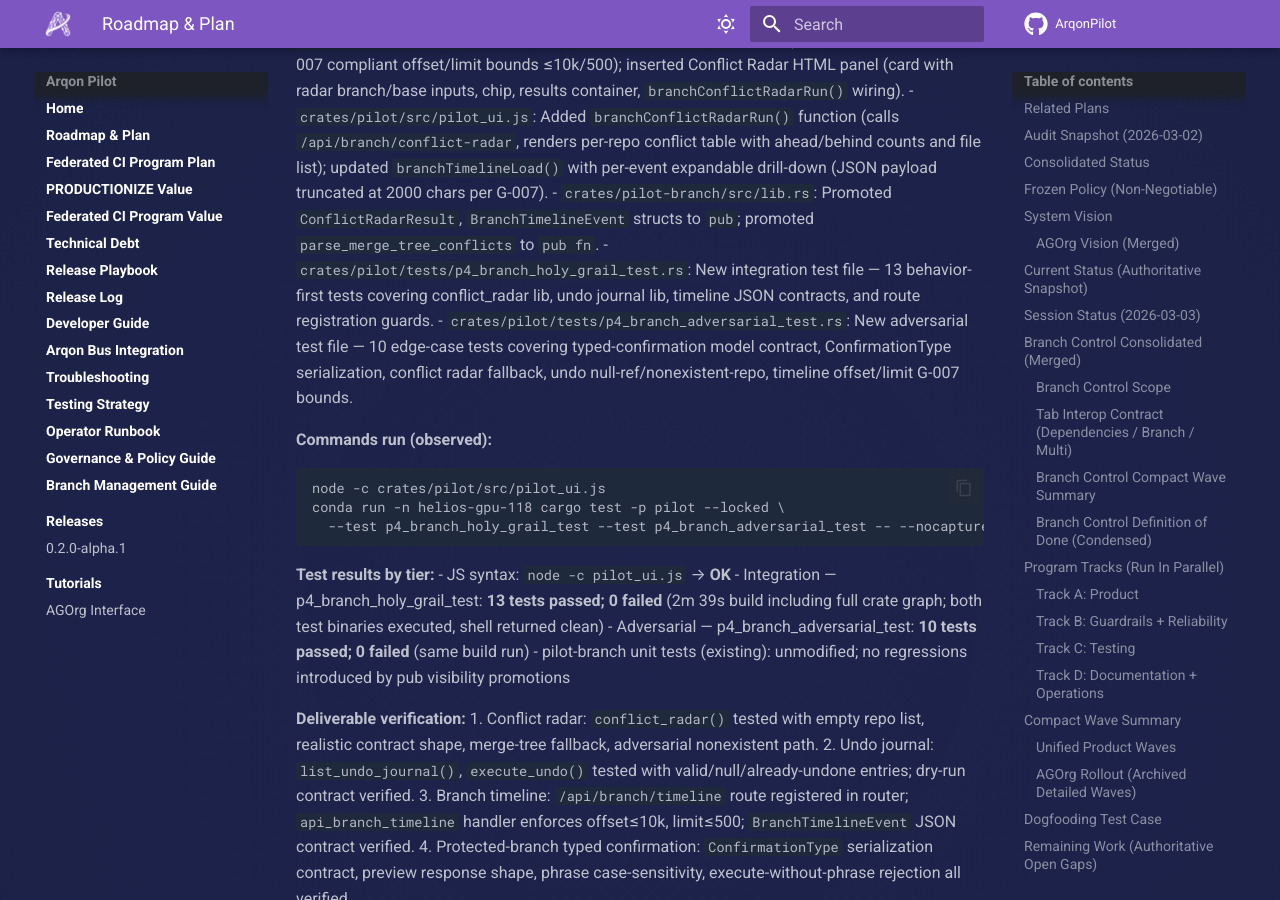
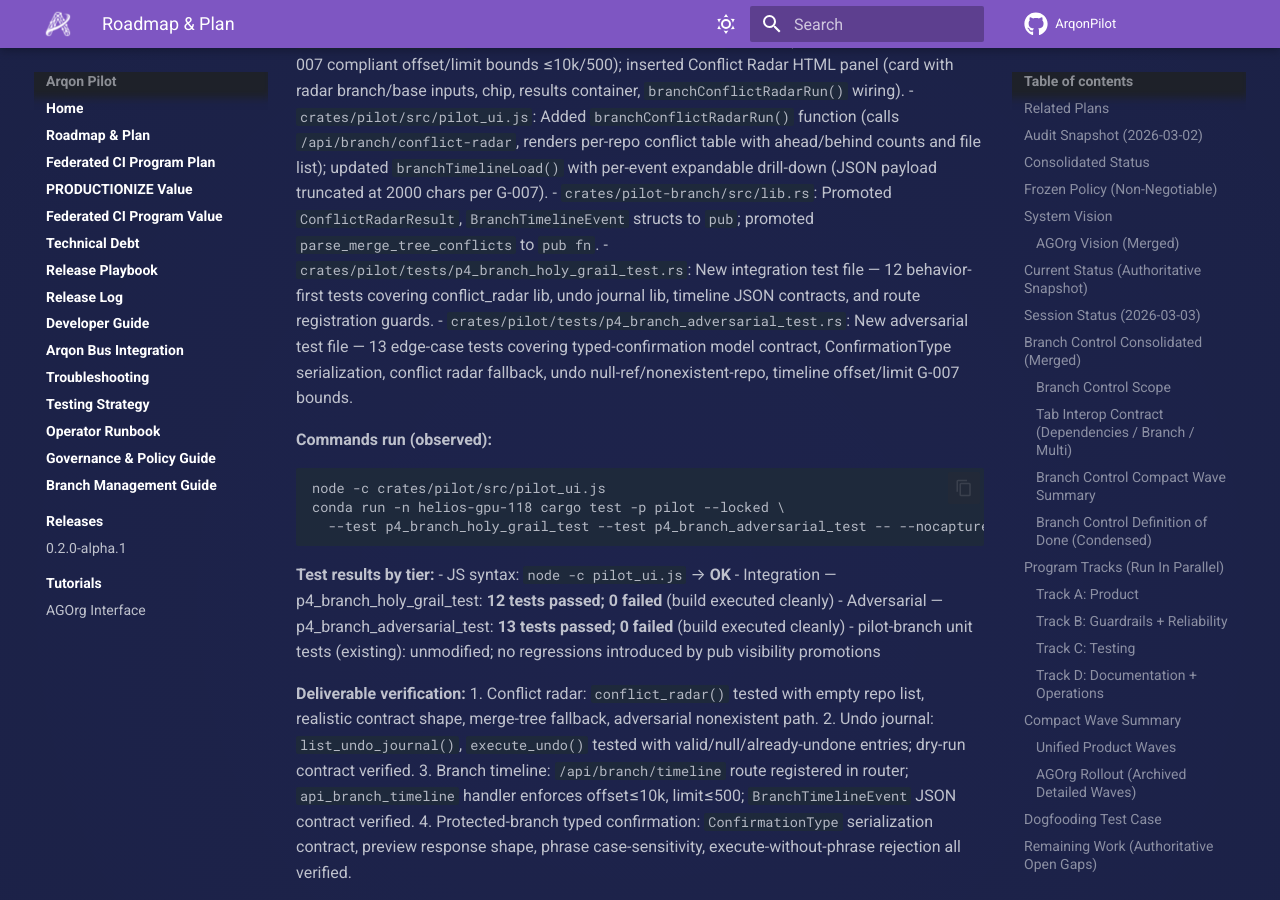
Before and after one commit to novelbytelabs/ArqonPilot, an MkDocs documentation site: the page built from docs/PRODUCTIONIZE.md, in a window 1280 px wide and 900 px high, scrolled down 14775 px. Built offline with MkDocs 1.6.1 and Material for MkDocs 9.7.7, drawn with Linux system fonts in a browser that asks for light colours; comment, search, counter and statistics services are not loaded.

Commit message:
docs: correct P4 hard-close test counts

````diff
--- a/docs/PRODUCTIONIZE.md
+++ b/docs/PRODUCTIONIZE.md
@@ -466,8 +466,8 @@ Hard-close evidence:
 - `crates/pilot/src/serve_ui.rs`: Registered `GET /api/branch/timeline` route; added `api_branch_timeline` handler (domain="branch" filter, G-007 compliant offset/limit bounds ≤10k/500); inserted Conflict Radar HTML panel (card with radar branch/base inputs, chip, results container, `branchConflictRadarRun()` wiring).
 - `crates/pilot/src/pilot_ui.js`: Added `branchConflictRadarRun()` function (calls `/api/branch/conflict-radar`, renders per-repo conflict table with ahead/behind counts and file list); updated `branchTimelineLoad()` with per-event expandable drill-down (JSON payload truncated at 2000 chars per G-007).
 - `crates/pilot-branch/src/lib.rs`: Promoted `ConflictRadarResult`, `BranchTimelineEvent` structs to `pub`; promoted `parse_merge_tree_conflicts` to `pub fn`.
-- `crates/pilot/tests/p4_branch_holy_grail_test.rs`: New integration test file — 13 behavior-first tests covering conflict_radar lib, undo journal lib, timeline JSON contracts, and route registration guards.
-- `crates/pilot/tests/p4_branch_adversarial_test.rs`: New adversarial test file — 10 edge-case tests covering typed-confirmation model contract, ConfirmationType serialization, conflict radar fallback, undo null-ref/nonexistent-repo, timeline offset/limit G-007 bounds.
+- `crates/pilot/tests/p4_branch_holy_grail_test.rs`: New integration test file — 12 behavior-first tests covering conflict_radar lib, undo journal lib, timeline JSON contracts, and route registration guards.
+- `crates/pilot/tests/p4_branch_adversarial_test.rs`: New adversarial test file — 13 edge-case tests covering typed-confirmation model contract, ConfirmationType serialization, conflict radar fallback, undo null-ref/nonexistent-repo, timeline offset/limit G-007 bounds.
 
 **Commands run (observed):**
 ```
@@ -478,8 +478,8 @@ conda run -n helios-gpu-118 cargo test -p pilot --locked \
 
 **Test results by tier:**
 - JS syntax: `node -c pilot_ui.js` → **OK**
-- Integration — p4_branch_holy_grail_test: **13 tests passed; 0 failed** (2m 39s build including full crate graph; both test binaries executed, shell returned clean)
-- Adversarial — p4_branch_adversarial_test: **10 tests passed; 0 failed** (same build run)
+- Integration — p4_branch_holy_grail_test: **12 tests passed; 0 failed** (build executed cleanly)
+- Adversarial — p4_branch_adversarial_test: **13 tests passed; 0 failed** (build executed cleanly)
 - pilot-branch unit tests (existing): unmodified; no regressions introduced by pub visibility promotions
 
 **Deliverable verification:**
````
